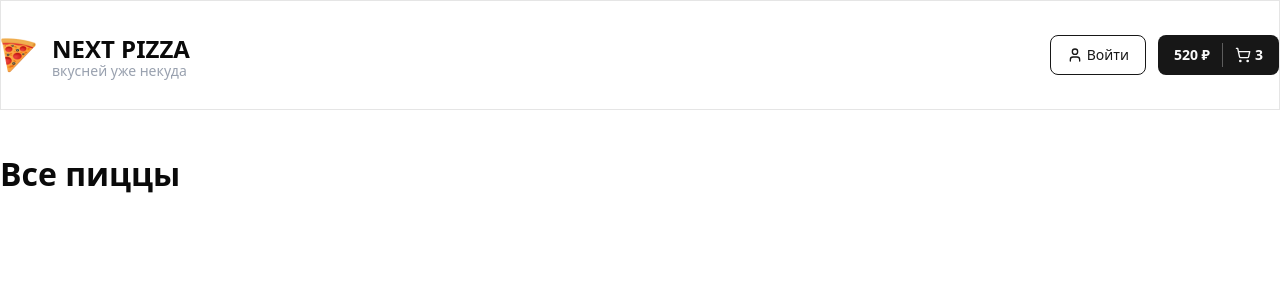
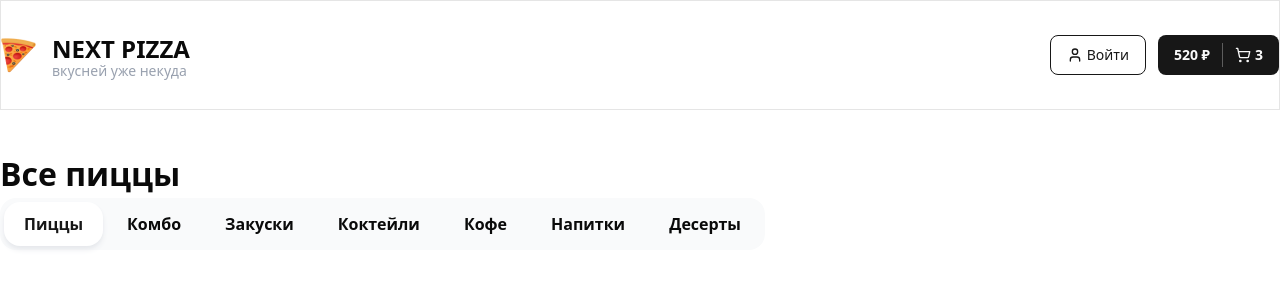
Before and after one commit to piy-bebe/next-pizza, a Next.js app: page / in a window 1280 px wide. Shown: the top 300 px of the page. Built offline with nearby package versions, Linux system fonts and the light colour scheme.

Commit message:
feat: добавить категории

```diff
--- a/app/layout.tsx
+++ b/app/layout.tsx
@@ -1,13 +1,6 @@
 import type { Metadata } from 'next'
-import { Nunito } from 'next/font/google'
 import './globals.css'
 import { Header } from '@/components/shared/header'
-
-const nunito = Nunito({
-  subsets: ['cyrillic'],
-  variable: '--font-nunito',
-  weight: ['400', '500', '600', '700', '800', '900'],
-})
 
 export const metadata: Metadata = {
   title: 'Create Next App',
@@ -21,7 +14,7 @@ export default function RootLayout({
 }>) {
   return (
     <html lang="en">
-      <body className={nunito.variable}>
+      <body>
         <Header />
         <main className="min-h-screen">{children}</main>
       </body>
--- a/app/page.tsx
+++ b/app/page.tsx
@@ -1,10 +1,12 @@
-import { Container, Title } from '@/components/shared'
+import { Categories, Container, Title } from '@/components/shared'
 
 export default function Home() {
   return (
     <>
       <Container className="mt-10">
         <Title text="Все пиццы" size="lg" className="font-extrabold" />
+
+        <Categories />
       </Container>
     </>
   )
--- a/components/shared/categories.tsx
+++ b/components/shared/categories.tsx
@@ -12,8 +12,14 @@ export const Categories: React.FC<Props> = ({ className }) => {
   return (
     <div className={cn('inline-flex gap-1 bg-gray-50 p-1 rounded-2xl', className)}>
       {cats.map((cat, index) => (
-        <a className={cn('flex items-center font-bold h-11 rounded-2xl px-5')} key={index}>
-          <button></button>
+        <a
+          className={cn(
+            'flex items-center font-bold h-11 rounded-2xl px-5',
+            activeIndex === index && 'bg-white shadow-md shadow-gray-200 text-primary'
+          )}
+          key={index}
+        >
+          <button className="cursor-pointer">{cat}</button>
         </a>
       ))}
     </div>
--- a/components/shared/header.tsx
+++ b/components/shared/header.tsx
@@ -1,17 +1,17 @@
-import { cn } from "@/lib/utils";
-import React from "react";
-import { Container } from "./container";
-import Image from "next/image";
-import { Button } from "../ui";
-import { ArrowRight, ShoppingCart, User } from "lucide-react";
+import { cn } from '@/lib/utils'
+import React from 'react'
+import { Container } from './container'
+import Image from 'next/image'
+import { Button } from '../ui'
+import { ArrowRight, ShoppingCart, User } from 'lucide-react'
 
 interface Props {
-  className?: string;
+  className?: string
 }
 
 export const Header: React.FC<Props> = ({ className }) => {
   return (
-    <header className={cn("border border-b", className)}>
+    <header className={cn('border border-b', className)}>
       <Container className="flex items-center justify-between py-8">
         {/* Левая часть */}
         <div className="flex items-center gap-4">
@@ -24,13 +24,13 @@ export const Header: React.FC<Props> = ({ className }) => {
 
         {/* Правая часть */}
         <div className="flex items-center gap-3">
-          <Button variant="outline" className="flex items-center gap-1">
+          <Button variant="outline" className="flex items-center gap-1 cursor-pointer">
             <User size={16} />
             Войти
           </Button>
 
           <div>
-            <Button className="group relative">
+            <Button className="group relative cursor-pointer">
               <b>520 ₽</b>
               <span className="h-full w-[1px] bg-white/30 mx-3"></span>
               <div className="flex items-center gap-1 transition duration-300 group-hover:opacity-0">
@@ -46,5 +46,5 @@ export const Header: React.FC<Props> = ({ className }) => {
         </div>
       </Container>
     </header>
-  );
-};
+  )
+}
--- a/components/shared/index.tsx
+++ b/components/shared/index.tsx
@@ -1,3 +1,4 @@
 export { Container } from './container'
 export { Header } from './header'
 export { Title } from './title'
+export { Categories } from './categories'
```
